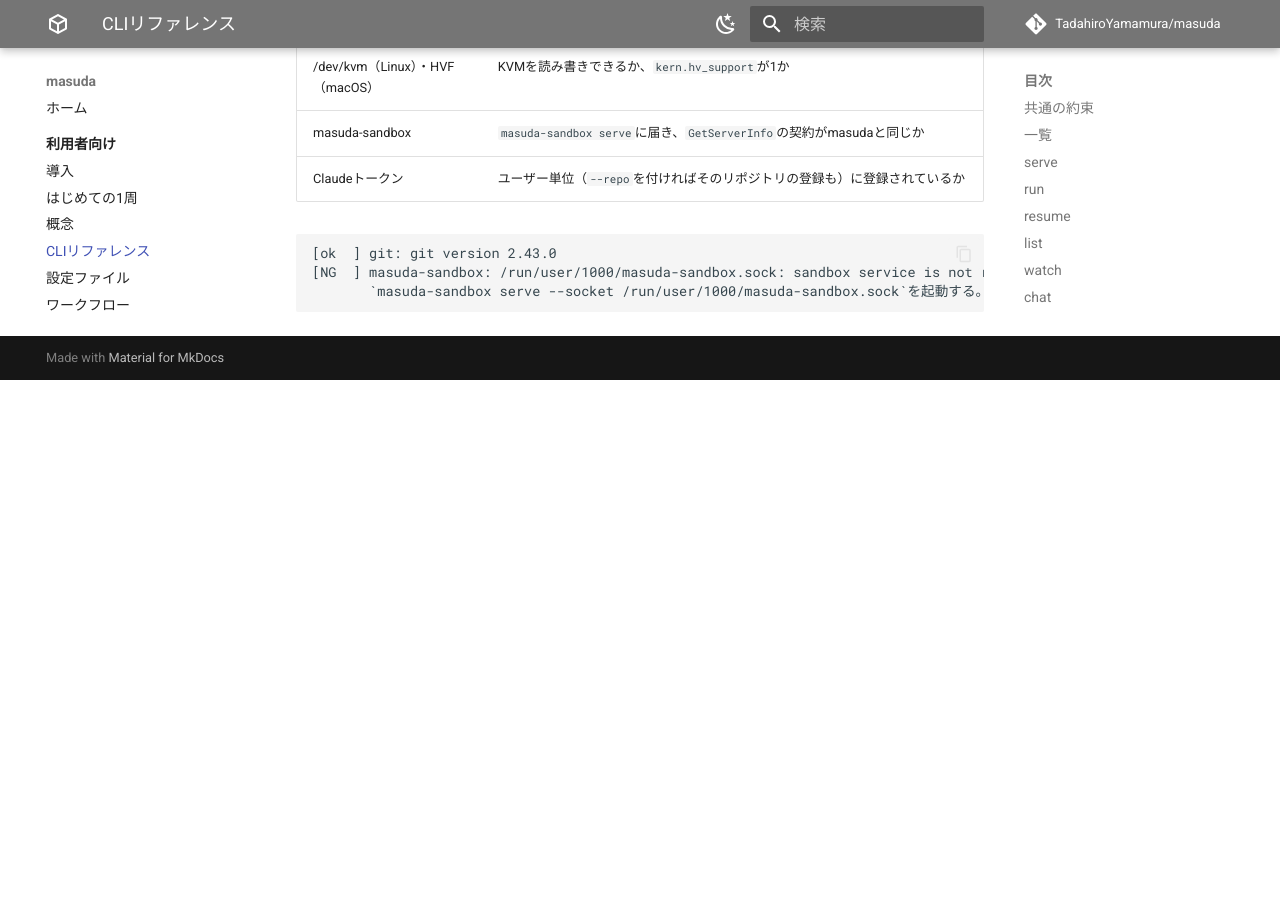
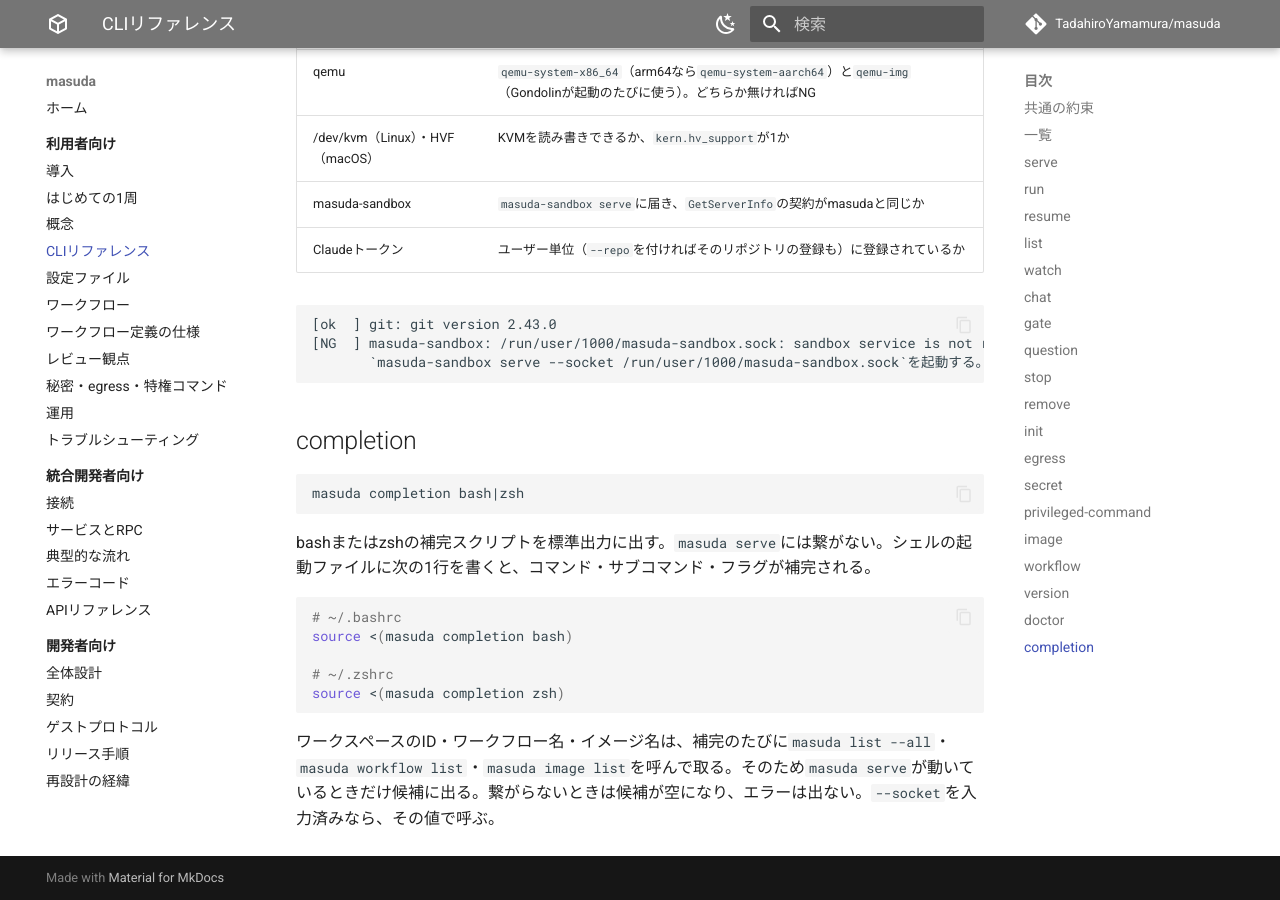
Before and after one commit to TadahiroYamamura/masuda, an MkDocs documentation site: the page built from docs/user/cli.md, in a window 1280 px wide and 900 px high, scrolled down 10392 px. Built offline with MkDocs 1.6.1 and Material for MkDocs 9.7.7, drawn with Linux system fonts in a browser that asks for light colours; comment, search, counter and statistics services are not loaded; the version menu is left out; before the commit the page ends 10772 px from its top, so only the background shows below that; some of the changed text lies outside the part shown.

Commit message:
docs(cli): masuda completion の使い方を書く
## 意図

`masuda completion bash|zsh`の有効化の1行と、動的な候補（ワークスペースID・ワークフロー名・イメージ名）が`masuda serve`の動いているときだけ効くことを、cli.mdの節とinstall.mdに書く。cli.mdの「serve以外は…」の除外にもcompletionを加えた。

## 設計上の考慮点

ドキュメントのみの変更。install.mdの補完の段落は、詳細をcli.mdの節へのリンクに任せて短くした。

````diff
--- a/docs/user/cli.md
+++ b/docs/user/cli.md
@@ -4,7 +4,7 @@
 masuda <command> [flags]
 ```
 
-`serve`・`init`・`version`・`doctor`以外のコマンドは、動いている`masuda serve`の公開APIを叩くだけのクライアント。`masuda serve`が起動していなければ接続エラーになる。
+`serve`・`init`・`version`・`doctor`・`completion`以外のコマンドは、動いている`masuda serve`の公開APIを叩くだけのクライアント。`masuda serve`が起動していなければ接続エラーになる。
 
 ## 共通の約束
 
@@ -36,6 +36,7 @@
 | [`workflow`](#workflow) | ワークフローの一覧・図・検査 |
 | [`version`](#version) | masudaと接続先のmasuda-sandboxのバージョンを出す |
 | [`doctor`](#doctor) | 動かすための前提を確かめる |
+| [`completion`](#completion) | シェルの補完スクリプトを出す |
 
 ## serve
 
@@ -306,3 +307,21 @@
 [NG  ] masuda-sandbox: /run/user/1000/masuda-sandbox.sock: sandbox service is not reachable: ...
        `masuda-sandbox serve --socket /run/user/1000/masuda-sandbox.sock`を起動する。...
 ```
+
+## completion
+
+```text
+masuda completion bash|zsh
+```
+
+bashまたはzshの補完スクリプトを標準出力に出す。`masuda serve`には繋がない。シェルの起動ファイルに次の1行を書くと、コマンド・サブコマンド・フラグが補完される。
+
+```sh
+# ~/.bashrc
+source <(masuda completion bash)
+
+# ~/.zshrc
+source <(masuda completion zsh)
+```
+
+ワークスペースのID・ワークフロー名・イメージ名は、補完のたびに`masuda list --all`・`masuda workflow list`・`masuda image list`を呼んで取る。そのため`masuda serve`が動いているときだけ候補に出る。繋がらないときは候補が空になり、エラーは出ない。`--socket`を入力済みなら、その値で呼ぶ。
````
Also changed, not shown: docs/user/install.md (+4 -0 lines).
